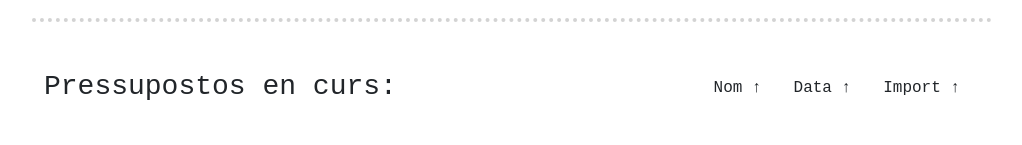
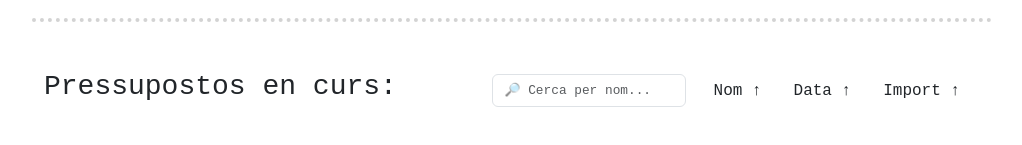
Before and after one commit to Luovtyrell/React-budgets, a React (Vite) app: page / in a window 1280 px wide. Shown: the part 1266-1411 px from the top of the page, without its empty margins (128-1150 px from the left). Built offline with nearby package versions, Linux system fonts and the light colour scheme.

Commit message:
Added name-based search input

```diff
--- a/src/components/BudgetInProgress/BudgetInProgress.css
+++ b/src/components/BudgetInProgress/BudgetInProgress.css
@@ -15,3 +15,13 @@
   border-color: #bcbcdd;
   background-color: #e5e5f7;
 }
+
+.search-box {
+  outline: none
+}
+
+.search-box:focus {
+  outline: none;
+  border-color: #bcbcdd;
+  box-shadow: 0 0px 1px #bcbcdd inset, 0 0 1px#bcbcdd;
+}
--- a/src/components/BudgetInProgress/BudgetInProgress.jsx
+++ b/src/components/BudgetInProgress/BudgetInProgress.jsx
@@ -8,6 +8,7 @@ function BudgetInProgress() {
   const [nameOrderAsc, setNameOrderAsc] = useState(true);
   const [dateOrderAsc, setDateOrderAsc] = useState(true);
   const [priceOrderAsc, setPriceOrderAsc] = useState(true);
+  const [searchTerm, setSearchTerm] = useState("");
 
   useEffect(() => {
     setSortedBudgets([...budgets]);
@@ -19,7 +20,7 @@ function BudgetInProgress() {
         ? a.name.localeCompare(b.name)
         : b.name.localeCompare(a.name);
     });
-    setSortedBudgets(sorted);
+    applySearch(sorted);
     setNameOrderAsc(!nameOrderAsc);
   };
 
@@ -29,7 +30,7 @@ function BudgetInProgress() {
         ? new Date(a.date) - new Date(b.date)
         : new Date(b.date) - new Date(a.date);
     });
-    setSortedBudgets(sorted);
+    applySearch(sorted);
     setDateOrderAsc(!dateOrderAsc);
   };
 
@@ -39,33 +40,63 @@ function BudgetInProgress() {
         ? a.totalPrice - b.totalPrice
         : b.totalPrice - a.totalPrice;
     });
-    setSortedBudgets(sorted);
+    applySearch(sorted);
     setPriceOrderAsc(!priceOrderAsc);
+  };
+
+  const applySearch = (sortedBudgets) => {
+    if (searchTerm.trim() !== "") {
+      const filtered = sortedBudgets.filter((budget) =>
+        budget.name.toLowerCase().includes(searchTerm.toLowerCase())
+      );
+      setSortedBudgets(filtered);
+    } else {
+      setSortedBudgets(sortedBudgets);
+    }
+  };
+
+  const handleSearchInputChange = (e) => {
+    setSearchTerm(e.target.value);
   };
 
   return (
     <div className="container mt-5 mb-5">
       <div className="dotted-separator">
-        <div className="container mt-5 d-flex justify-content-between">
+        <div className="container mt-5 d-flex justify-content-between align-items-center">
           <h3>Pressupostos en curs:</h3>
+          <div className="d-flex align-items-center">
+            <div className="search-container me-3">
+              <input
+                type="text"
+                placeholder="🔎 Cerca per nom..."
+                value={searchTerm}
+                onChange={handleSearchInputChange}
+                className="form-control search-box"
+              />
+            </div>
             <div className="sort-buttons">
-            <button onClick={sortAlphabetically} className="btn btn-sort me-2">
+              <button
+                onClick={sortAlphabetically}
+                className={`btn btn-sort me-2 ${nameOrderAsc ? 'btn-sort-active-up' : 'btn-sort-active-down'}`}>
                 Nom {nameOrderAsc ? "↑" : "↓"}
               </button>
-            <button onClick={sortByDate} className="btn btn-sort me-2">
+              <button
+                onClick={sortByDate}
+                className={`btn btn-sort me-2 ${dateOrderAsc ? 'btn-sort-active-up' : 'btn-sort-active-down'}`}>
                 Data {dateOrderAsc ? "↑" : "↓"}
               </button>
-            <button onClick={sortByPrice} className="btn btn-sort me-2">
+              <button
+                onClick={sortByPrice}
+                className={`btn btn-sort me-2 ${priceOrderAsc ? 'btn-sort-active-up' : 'btn-sort-active-down'}`}>
                 Import {priceOrderAsc ? "↑" : "↓"}
               </button>
             </div>
           </div>
         </div>
+      </div>
 
       {sortedBudgets.map((budget, index) => (
-        <div
-          key={index}
-          className="container mt-5 d-flex justify-content-center align-items-center">
+        <div key={index} className="container mt-5">
           <div className="card-component">
             <div className="card-body-component">
               <div className="row custom-row">
--- a/src/components/TotalPrice/TotalPrice.jsx
+++ b/src/components/TotalPrice/TotalPrice.jsx
@@ -35,7 +35,7 @@ const TotalPrice = () => {
             checked={discountApplied}
             onChange={handleDiscountToggle}
           />
-          <label className="form-check-label" htmlFor="discountSwitch">
+          <label className="form-check-label">
             Aplica el 20% amb el pagament anual
           </label>
         </div>
```
Lines whose indentation alone changed are shown as unchanged.
